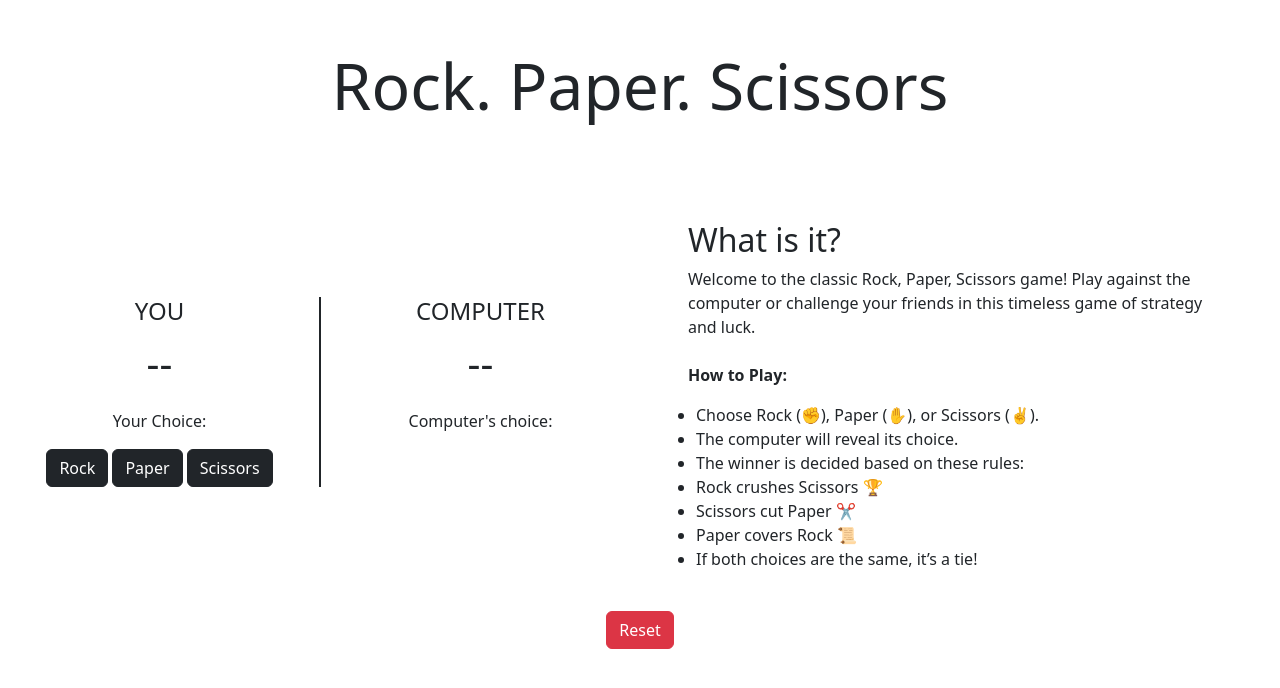
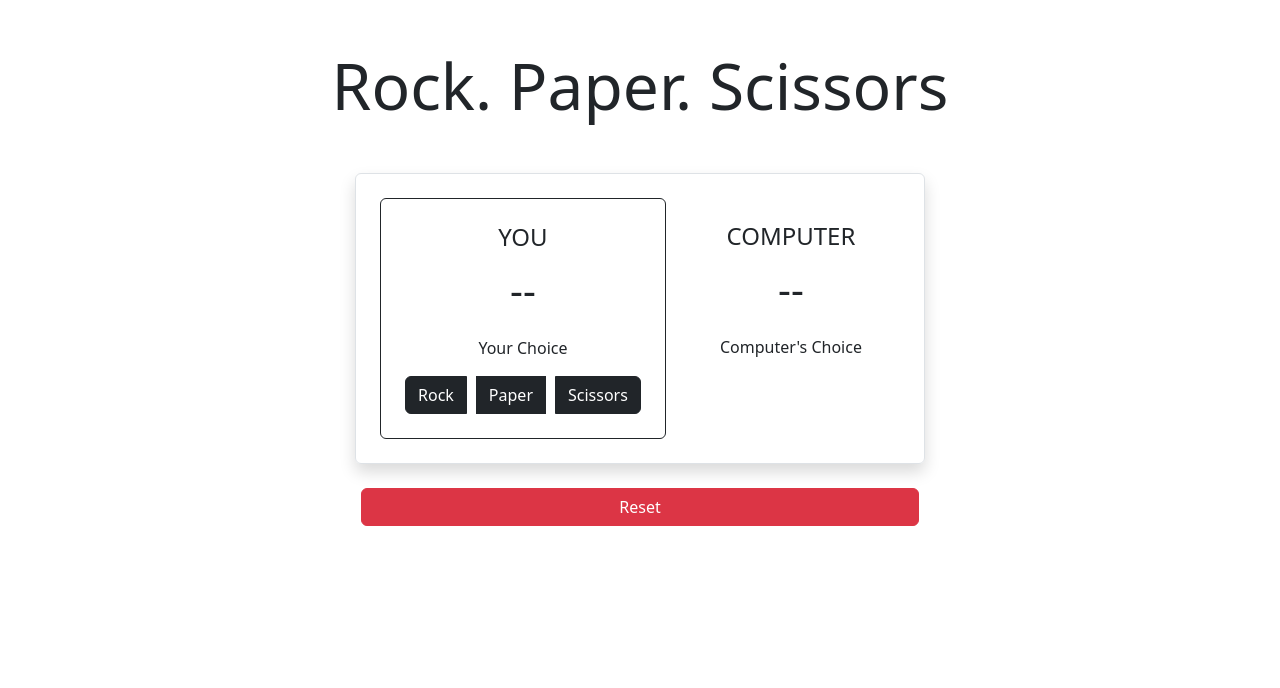
Before and after one commit to lakkakula-jaya-sankar/Rock-Paper-Scissors-WebApp, a plain HTML site: page index.html in a window 1280 px wide. Drawn offline with nearby package versions, Linux system fonts and the light colour scheme.

Commit message:
Second Release

```diff
--- a/index.html
+++ b/index.html
@@ -3,52 +3,53 @@
     <head>
         <title>RPS</title>
         <link href="https://cdn.jsdelivr.net/npm/bootstrap@5.3.6/dist/css/bootstrap.min.css" rel="stylesheet" integrity="sha384-4Q6Gf2aSP4eDXB8Miphtr37CMZZQ5oXLH2yaXMJ2w8e2ZtHTl7GptT4jmndRuHDT" crossorigin="anonymous">
-
+        <style>
+            .game-container {
+                max-width: 600px;
+                margin: auto;
+            }
+            .btn-group {
+                display: flex;
+                gap: 10px;
+                justify-content: center;
+            }
+            .btn-group button {
+                flex: 1;
+            }
+        </style>
     </head>
     <body>
         <h1 class="display-3 text-center mt-5">Rock. Paper. Scissors</h1>
-        <div class="container-fluid mt-5">
-            <div class="row row-cols-1 row-cols-lg-2 row-cols-md-1 row-cols-sm-1 row-cols-xl-2 align-items-center justify-content-evenly">
-                <div class="col container">
-                    <div class="row">
-                        <div class="col text-center border-end border-2 border-dark">
+        <div class="container mt-5 ">
+            <div class="row justify-content-center">
+                <div class="col-md-6 game-container">
+                    <div class="row text-center border p-3 rounded shadow">
+                        <div class="col p-4 m-2 border border-1 border-dark rounded">
                             <h4>YOU</h4>
                             <p id="user-score" class="fs-1">--</p>
-                            <p id="user-choice">Your Choice: </p>
+                            <p id="user-choice">Your Choice </p>
                             <p id="user-result"></p>
-                            <button type="button" class="btn btn-dark" onclick="exec(this)" name="rock">Rock</button>
-                            <button type="button" class="btn btn-dark" onclick="exec(this)" name="paper">Paper</button>
-                            <button type="button" class="btn btn-dark" onclick="exec(this)" name="scissors">Scissors</button>
+                            <div class="btn-group">
+                                <button type="button" class="btn btn-dark" onclick="exec(this)" name="rock">Rock</button>
+                                <button type="button" class="btn btn-dark" onclick="exec(this)" name="paper">Paper</button>
+                                <button type="button" class="btn btn-dark" onclick="exec(this)" name="scissors">Scissors</button>
+                            </div>
                         </div>
-                        <div class="col text-center">
+                        <div class="col p-4 m-2">
                             <h4>COMPUTER</h4>
                             <p id="computer-score" class="fs-1">--</p>
-                            <p id="computer-choice">Computer's choice: </p>
+                            <p id="computer-choice">Computer's Choice </p>
                             <p id="computer-result"></p>
                         </div>
                     </div>
                 </div>
-                <div class="col p-5 pb-4">
-                    <h2>What is it?</h2>
-                    <p>Welcome to the classic Rock, Paper, Scissors game! Play against the computer or challenge your friends in this timeless game of strategy and luck. <br><br>
-                        <strong>How to Play:</strong>
-                        <ul class="ps-2">
-                            <li>Choose Rock (✊), Paper (✋), or Scissors (✌).</li>
-                            <li>The computer will reveal its choice.</li>
-                            <li>The winner is decided based on these rules:</li>
-                            <li>Rock crushes Scissors 🏆</li>
-                            <li>Scissors cut Paper ✂️</li>
-                            <li>Paper covers Rock 📜</li>
-                            <li>If both choices are the same, it’s a tie!</li>
-                        </ul>
-                    </p>
-                </div>
             </div>
         </div>
-        <div class="text-center"><input type="reset" class="btn btn-danger" onclick="res()"></input></div>
+        <div class="container text-center mt-4">
+            <button type="reset" class="btn btn-danger w-50" onclick="res()">Reset</button>
+        </div>
 
         <script>
-
             var uw = 0, sw = 0;
 
             function getRandomInt(min, max) {
@@ -56,7 +57,6 @@
             }
 
             function exec(m){
-
                 let flag = true;
 
                 let us = document.getElementById("user-score");
@@ -70,25 +70,12 @@
                 let arr = ['rock','paper','scissors'];
 
                 let bname = m.name;
-                let uv = 2;
-                if(bname.toLowerCase() == "rock")
-                    uv = 0;
-                else if(bname.toLowerCase() == "paper")
-                    uv = 1;
-
+                let uv = arr.indexOf(bname.toLowerCase());
                 let cv = getRandomInt(0, 2);
 
-                if(uv == 0 && cv == 2){
+                if ((uv === 0 && cv === 2) || (uv === 1 && cv === 0) || (uv === 2 && cv === 1)) {
                     uw++;
-                }
-                else if(uv == 2 && cv == 0){
-                    sw++;
-                    flag = false;
-                }
-                else if(uv > cv){
-                    uw++;
-                }
-                else if(cv > uv){
+                } else if (uv !== cv) {
                     sw++;
                     flag = false;
                 }
@@ -99,32 +86,18 @@
                 uc.innerHTML = "Your Choice: " + m.name;
                 sc.innerHTML = "Computer Choice: " + arr[cv];
 
-                if(flag){
-                    ur.innerHTML = "You Won";
-                    sr.innerHTML = "Computer Lost";
-                }
-                else{
-                    ur.innerHTML = "You Lost";
-                    sr.innerHTML = "Computer Won";
-                }
+                ur.innerHTML = flag ? "You Won" : "You Lost";
+                sr.innerHTML = flag ? "Computer Lost" : "Computer Won";
             }
 
             function res(){
-                let us = document.getElementById("user-score");
-                let uc = document.getElementById("user-choice");
-                let ur = document.getElementById("user-result");
+                document.getElementById("user-score").innerHTML = "--";
+                document.getElementById("user-choice").innerHTML = "Your Choice";
+                document.getElementById("user-result").innerHTML = "";
 
-                let ss = document.getElementById("computer-score");
-                let sc = document.getElementById("computer-choice");
-                let sr = document.getElementById("computer-result");
-
-                us.innerHTML = "--";
-                uc.innerHTML = "Your Choice";
-                ur.innerHTML = null;
-
-                ss.innerHTML = "--";
-                sc.innerHTML = "Computer's Choice";
-                sr.innerHTML = null;
+                document.getElementById("computer-score").innerHTML = "--";
+                document.getElementById("computer-choice").innerHTML = "Computer's Choice";
+                document.getElementById("computer-result").innerHTML = "";
 
                 uw = 0;
                 sw = 0;
```
